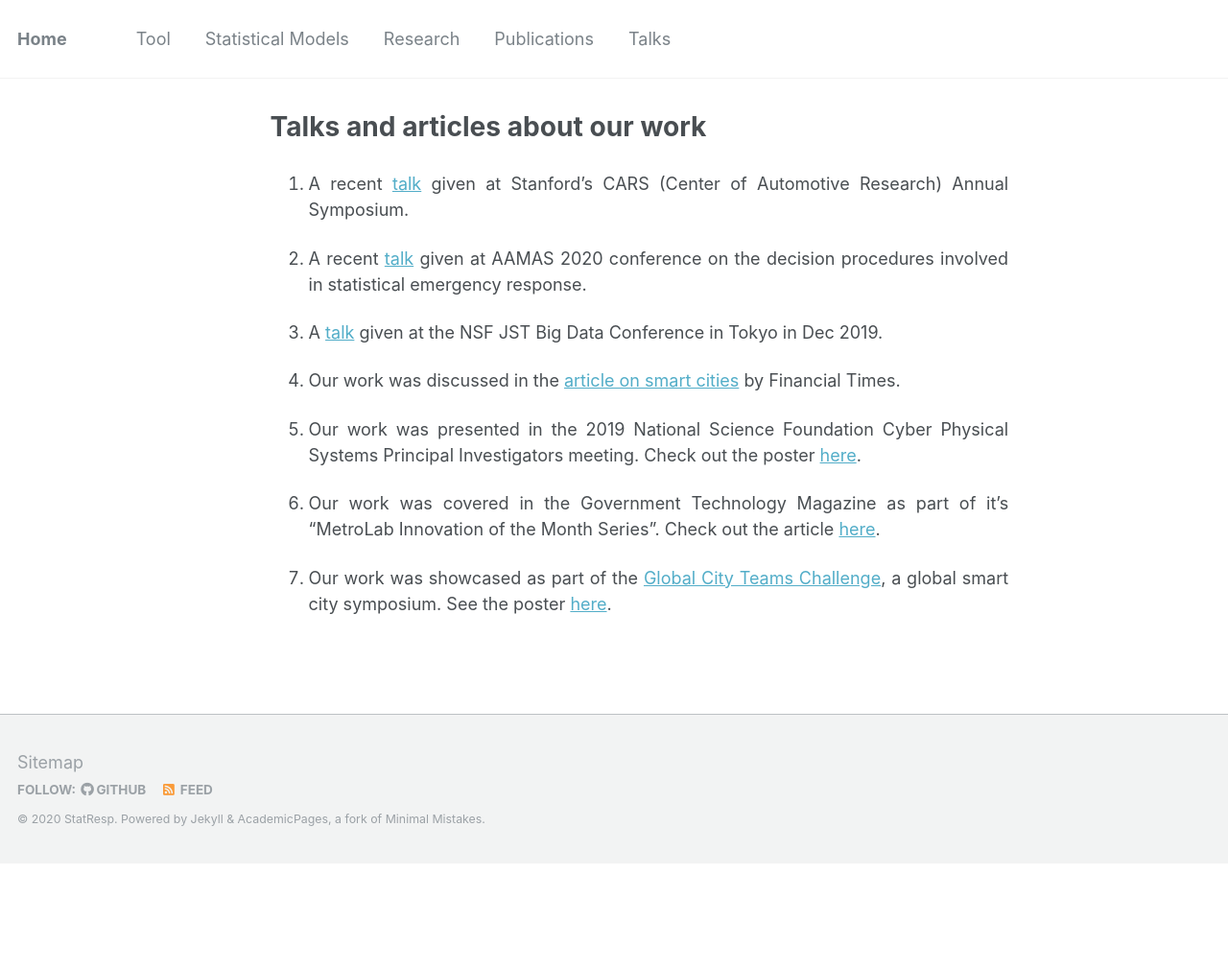
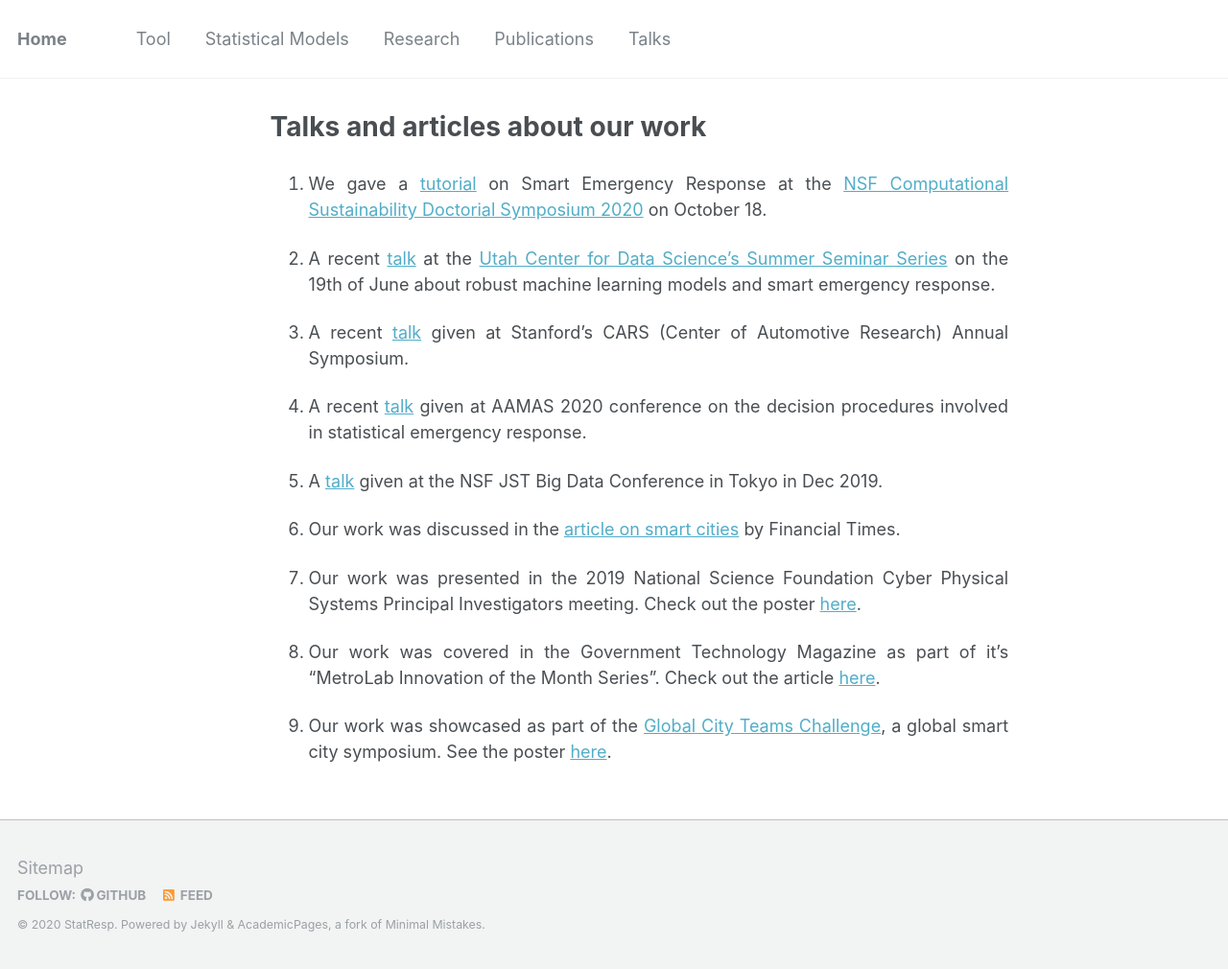
Before and after one commit to TransactiveSCC/statresp.github.io, a Jekyll site: the page built from _pages/talks.md, in a window 1280 px wide. Shown: the whole page at 96% size. Built offline with Jekyll 4.4.1, drawn with Linux system fonts in a browser that asks for light colours; before the commit the page ends 900 px from its top, so only the background shows below that.

Commit message:
updated recent talks

```diff
--- a/_pages/talks.md
+++ b/_pages/talks.md
@@ -3,6 +3,10 @@ title: "Talks and articles about our work"
 permalink: /talks/
 author_profile: true
 ---
+
+1. We gave a [tutorial](https://youtu.be/5OZszP4FTlw?t=354) on Smart Emergency Response at the [NSF Computational Sustainability Doctorial Symposium 2020](http://www.compsust.net/compsust-2020) on October 18.
+
+2. A recent [talk](https://www.youtube.com/watch?v=LtIaj7szN5I&t=1143s) at the [Utah Center for Data Science's Summer Seminar Series](http://datascience.utah.edu/assets/img/club_photos/SSS-2020-05.pdf) on the 19th of June about robust machine learning models and smart emergency response.
 
 1. A recent [talk](https://www.youtube.com/watch?v=5IMxgb4a1No&feature=youtu.be) given at Stanford's CARS (Center of Automotive Research) Annual Symposium.
 
```
